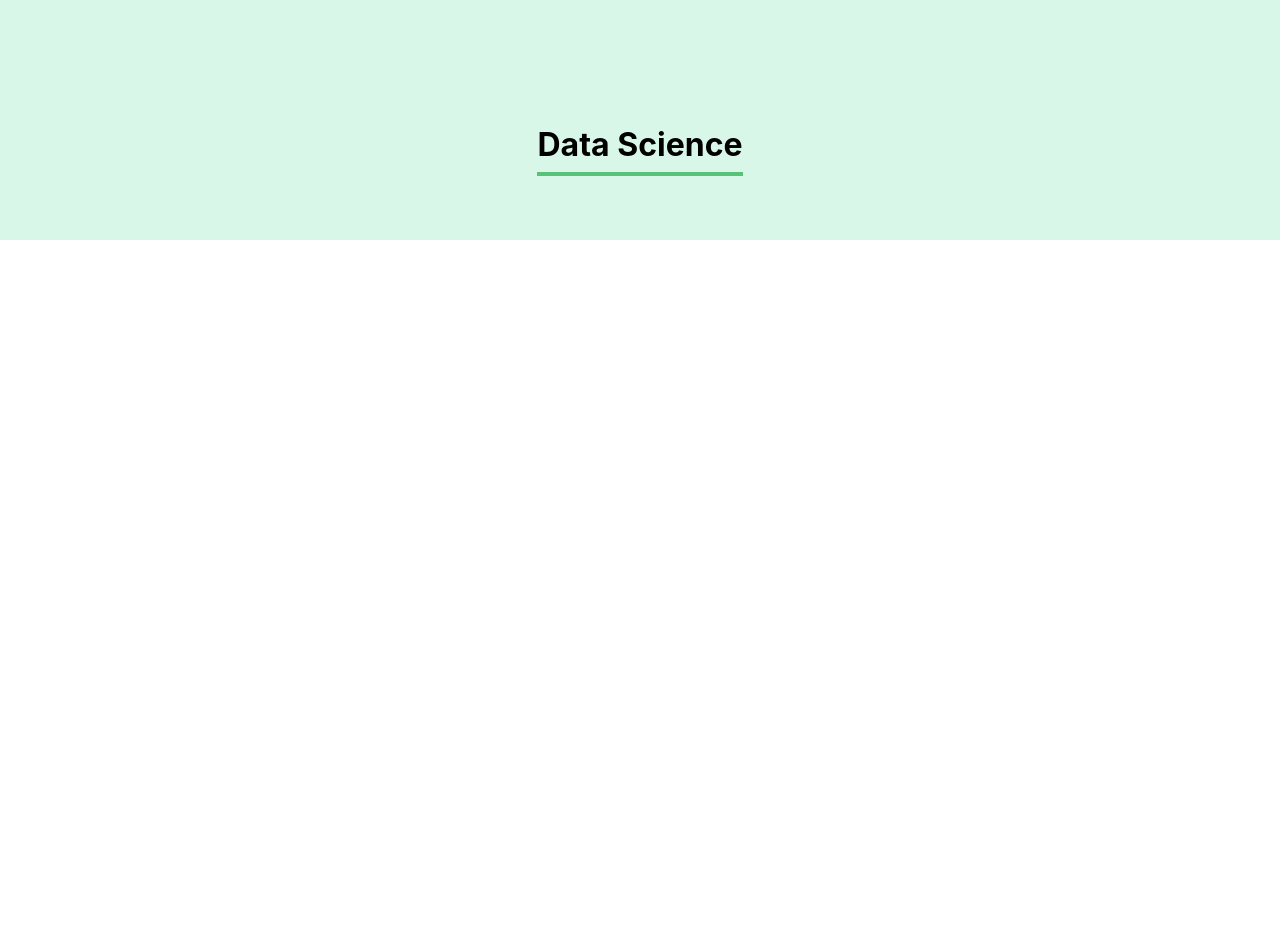
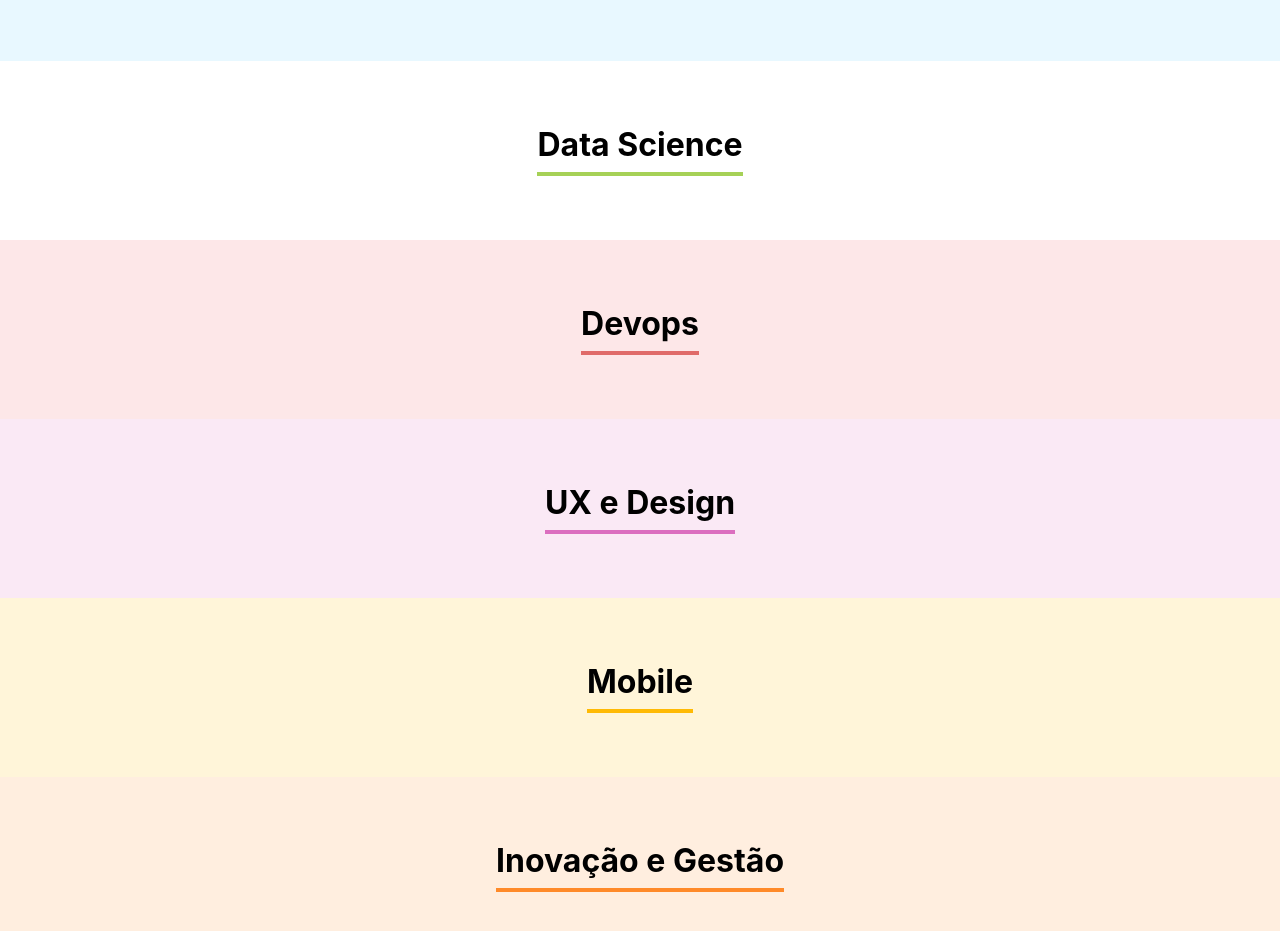
Before and after one commit to wermvasconcelos/curso-alura-react, a React (Create React App) app: page / in a window 1280 px wide. Shown: the part 1660-2591 px from the top of the page. Before the commit the page ends 1900 px from the top, so only its background shows below. Built offline with nearby package versions, Linux system fonts and the light colour scheme.

Commit message:
feat: componente time

```diff
--- a/src/App.js
+++ b/src/App.js
@@ -4,6 +4,44 @@
 import Time from './componentes/Time';
 
 function App() {
+
+  const times = [
+    {
+      nome: 'Programação',
+      corPrimaria: '#57C278',
+      corSecundaria: '#D9F7E9'
+    },
+    {
+      nome: 'Front-End',
+      corPrimaria: '#82CFFA',
+      corSecundaria: '#E8F8FF'
+    },
+    {
+      nome: 'Data Science',
+      corPrimaria: '#A6D157',
+      corSecundaria: '#FOF8E2'
+    },
+    {
+      nome: 'Devops',
+      corPrimaria: '#E06B69',
+      corSecundaria: '#FDE7E8'
+    },
+    {
+      nome: 'UX e Design',
+      corPrimaria: '#DB6EBF',
+      corSecundaria: '#FAE9F5'
+    },
+    {
+      nome: 'Mobile',
+      corPrimaria: '#FFBA05',
+      corSecundaria: '#FFF5D9'
+    },
+    {
+      nome: 'Inovação e Gestão',
+      corPrimaria: '#FF8A29',
+      corSecundaria: '#FFEEDF'
+    },
+  ]
 
   const [colaboradores, setColaboradores] = useState([])
   const aoNovoColaboradorAdicionar = (colaborador) => {
@@ -15,9 +53,7 @@
     <div className="App">
       <Banner/>
       <Formulario aoColaboradorCadastrado={colaborador => aoNovoColaboradorAdicionar(colaborador)}/>
-      <Time nome="Programação"/>
-      <Time nome="Front-End"/>
-      <Time nome="Data Science"/>
+      {times.map(time => <Time key={time.nome} nome={time.nome} corPrimaria={time.corPrimaria} corSecundaria={time.corSecundaria}/>)}
     </div>
   );
 }
--- a/src/componentes/Fomulario/index.js
+++ b/src/componentes/Fomulario/index.js
@@ -20,8 +20,6 @@
     const [cargo, setCargo] = useState('')
     const [imagem, setImagem] = useState('')
     const [time, setTime] = useState('')
-
-
 
     const aoSalvar = (evento) => {
         evento.preventDefault()
--- a/src/componentes/Time/Time.css
+++ b/src/componentes/Time/Time.css
@@ -1,12 +1,11 @@
 .time {
     text-align: center;
     padding: 32px;
-    background-color: #d9f7e9;
 }
 
 .time h3 {
     font-size: 32px;
-    border-bottom: 4px solid #57C278;
+    border-bottom: 4px solid;
     display: inline-block;
     padding-bottom:8px;
 }
--- a/src/componentes/Time/index.js
+++ b/src/componentes/Time/index.js
@@ -2,8 +2,8 @@
 
 const Time = (props) => {
     return (
-        <section className='time'>
-            <h3>{props.nome}</h3>
+        <section className='time' style={{backgroundColor: props.corSecundaria}}>
+            <h3 style={{borderColor:props.corPrimaria}}>{props.nome}</h3>
         </section>
     )
 }
```
